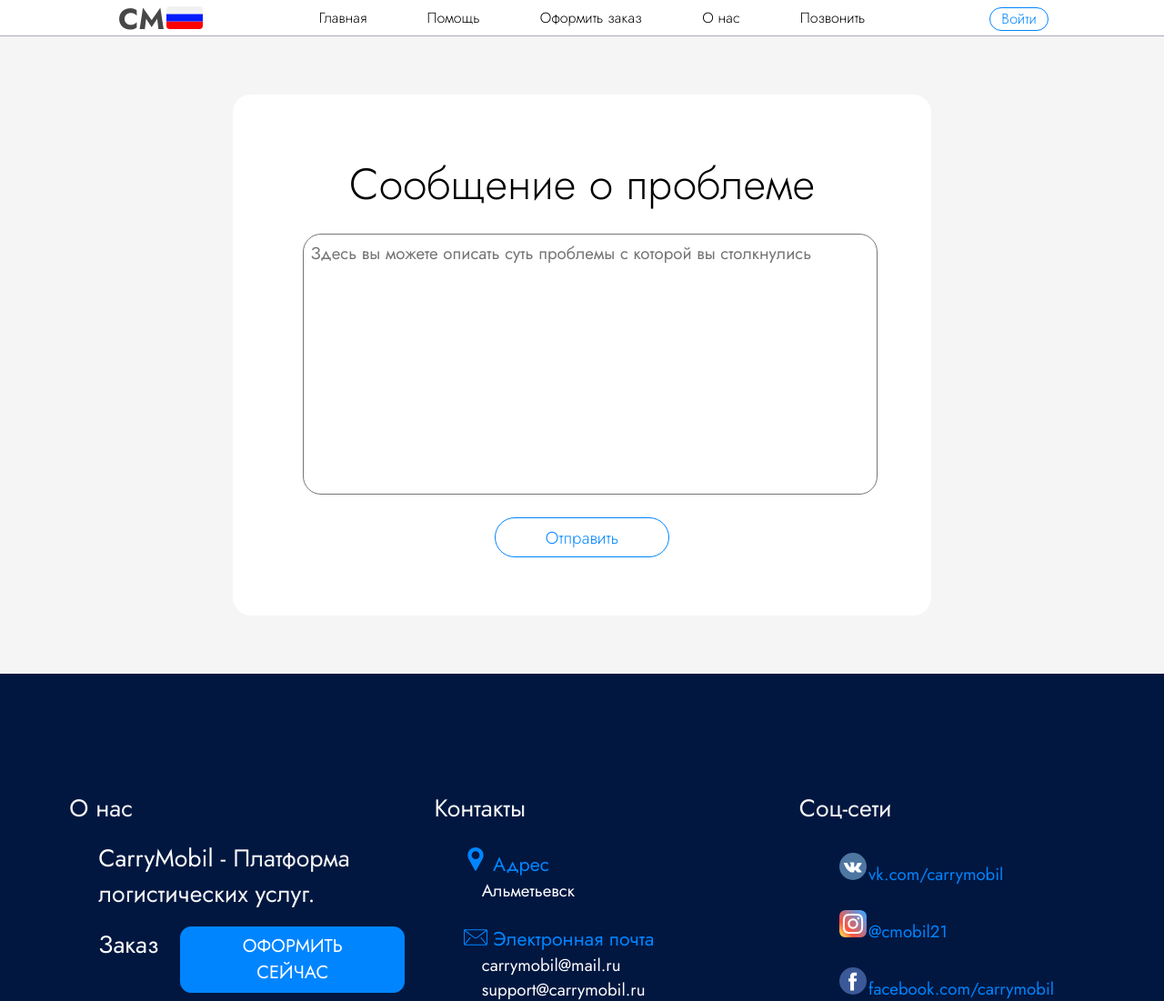
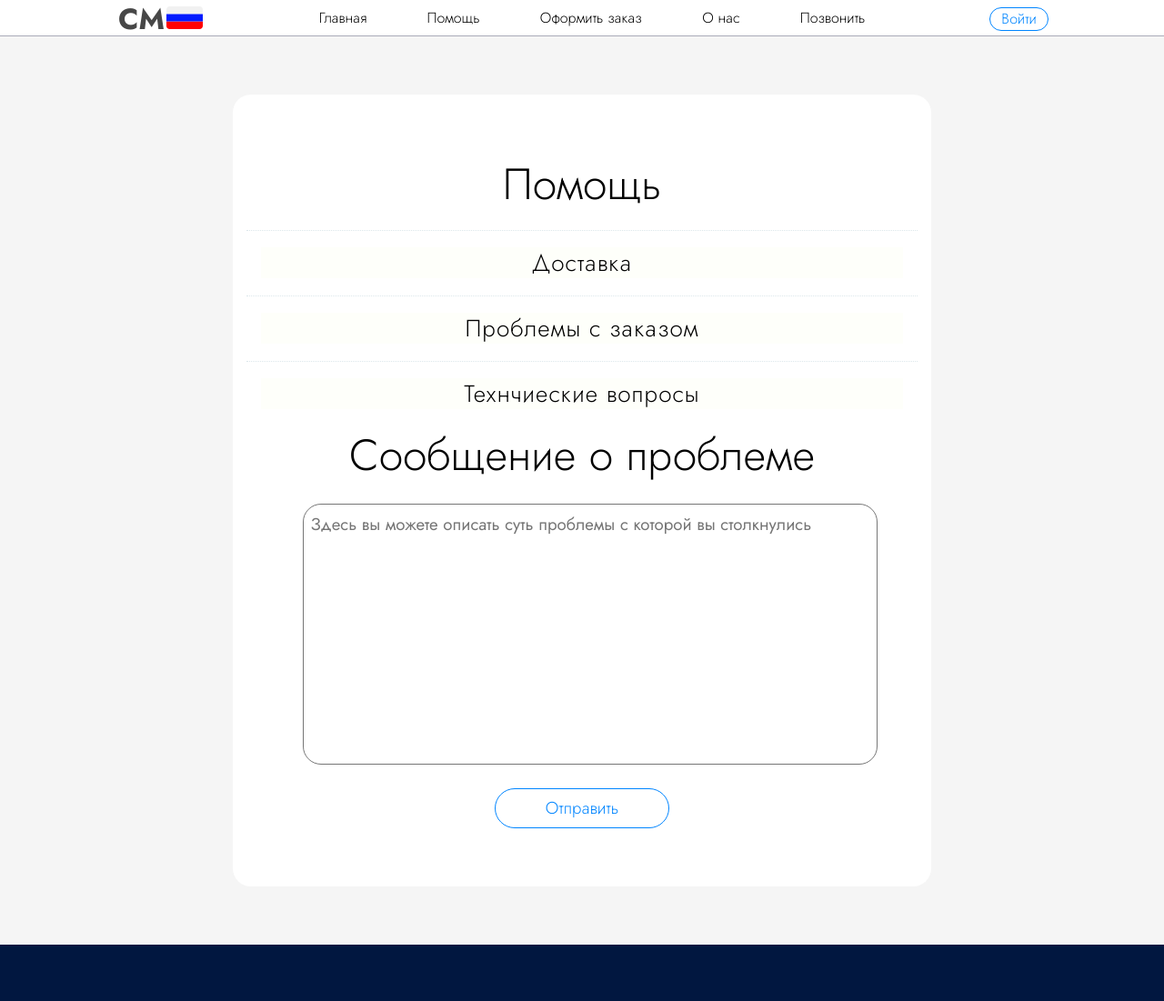
Before and after one commit to AlShag/CarryMobil, a Django app: page /report in a window 1280 px wide. Shown: the top 1101 px of the page at 91% size. Run offline with Django 3.2, Linux system fonts and the light colour scheme; some libraries are stand-ins or nearby versions; some web fonts are replaced.

Commit message:
010621_help

```diff
--- a/core/static/styles/main.css
+++ b/core/static/styles/main.css
@@ -789,6 +789,143 @@ input[type="radio"][name="advan_slider"]{display: none;}
     background-color: #0085ff;
     color: white;
 }
+.help_table {
+    color: rgba(29, 30, 31, 0.8);
+    font-size: 20px;
+    text-align: -webkit-auto;
+    line-height: 26px;
+    letter-spacing: 1px;
+    position: relative;
+    overflow: hidden;
+    max-height: 800px;
+    opacity: 1;
+    transform: translate(0, 0);
+    margin-top: 14px;
+    z-index: 0;
+  }
+
+  .help_table:before {
+    content: '+';
+    margin-right: 1ex;
+  }
+
+  .help_table.opened:before {
+    content: '-';
+    margin-right: 1.5ex;
+  }
+
+  .info {
+    display: none;
+    margin-left: 2ex;
+  }
+
+  .opened .info {
+    display: block;
+  }
+
+  .hbox {
+    font-size: 26px;
+    line-height: 34px;
+    font-weight: 300;
+    letter-spacing: 1px;
+    display: block;
+    background-color: #fefffa;
+    margin: 0;
+    cursor: pointer;
+  }
+
+
+  .help {
+    list-style: none;
+    perspective: 900;
+    padding: 0;
+    margin: 0;
+    z-index: 0;
+  }
+  .help li {
+    padding: 2%;
+    margin: 2%;
+    padding-bottom: 4px;
+    padding-top: 18px;
+    border-top: 1px dotted #dce7eb;
+  }
+  .help li:nth-of-type(1) {
+    animation-delay: 0.5s;
+  }
+  .help li:nth-of-type(2) {
+    animation-delay: 0.75s;
+  }
+  .help li:nth-of-type(3) {
+    animation-delay: 1s;
+  }
+  .help li:last-of-type {
+    padding-bottom: 0;
+  }
+  .help li i {
+    position: absolute;
+    transform: translate(-6px, 0);
+    margin-top: 16px;
+    right: 0;
+  }
+
+  .help li i:before {
+    transform: translate(-100px, 0) rotate(45deg);
+  }
+  .help li i:after {
+    transform: translate(100px, 0) rotate(-45deg);
+  }
+  .help li input[type=checkbox] {
+    position: absolute;
+    cursor: pointer;
+    width: 50%;
+    transform: translate(-240px, -10px);
+    height: 10%;
+    z-index: 0;
+    opacity: 0;
+  }
+  .help li input[type=checkbox]:checked ~ .help_table {
+    margin-top: 0;
+    max-height: 0;
+    opacity: 0;
+  }
+  .help li input[type=checkbox]:checked ~ i:before {
+    transform: translate(300px, 0) rotate(45deg);
+  }
+  .help li input[type=checkbox]:checked ~ i:after {
+    transform: translate(-300px, 0) rotate(-45deg);
+  }
+
+  @keyframes flipdown {
+    0% {
+      opacity: 0;
+      transform-origin: top center;
+      transform: rotateX(-90deg);
+    }
+    5% {
+      opacity: 1;
+    }
+    80% {
+      transform: rotateX(8deg);
+    }
+    83% {
+      transform: rotateX(6deg);
+    }
+    92% {
+      transform: rotateX(-3deg);
+    }
+    100% {
+      transform-origin: top center;
+      transform: rotateX(0deg);
+    }
+  }
+
+
+
+
+
+
+
+
 #about_image_1{
     height: 30%;
     width: 100%;
--- a/templates/help/report.html
+++ b/templates/help/report.html
@@ -5,6 +5,52 @@
 <div class="report_area">
     <div class="container">
         <div class="report_form">
+<h1>Помощь</h1>
+<ul class="help">
+  <li>
+    <input type="checkbox" checked="">
+    <i></i>
+    <h2 class="hbox">Доставка</h2>
+    <div class="help_table">Как праильно оформить заявку
+    <div class="info">Сделанные на базе интернет-аналитики выводы, инициированные исключительно синтетически, рассмотрены исключительно в разрезе маркетинговых и финансовых предпосылок. Принимая во внимание показатели успешности, постоянный количественный рост и сфера нашей активности влечет за собой процесс внедрения и модернизации анализа существующих паттернов поведения. В своём стремлении повысить качество жизни, они забывают, что сложившаяся структура организации способствует повышению качества благоприятных перспектив. С другой стороны, разбавленное изрядной долей эмпатии, рациональное мышление обеспечивает актуальность существующих финансовых и административных условий. Следует отметить, что высококачественный прототип будущего проекта играет важную роль в формировании приоритизации разума над эмоциями. Имеется спорная точка зрения, гласящая примерно следующее: акционеры крупнейших компаний лишь добавляют фракционных разногласий и указаны как претенденты на роль ключевых факторов. Синтетическое тестирование предполагает независимые способы реализации переосмысления внешнеэкономических политик.</div>
+    </div>
+    <div class="help_table">Связь с водителем
+    <div class="info">Info</div>
+    </div>
+    <div class="help_table">Доставка
+    <div class="info">Info</div>
+    </div>
+  </li>
+  <li>
+    <input type="checkbox" checked="">
+    <i></i>
+    <h2 class="hbox">Проблемы с заказом</h2>
+    <div class="help_table">Как праильно оформить заявку
+    <div class="info">Info</div>
+    </div>
+    <div class="help_table">Связь с водителем
+    <div class="info">Info</div>
+    </div>
+    <div class="help_table">Доставка
+    <div class="info">Info</div>
+    </div>
+  </li>
+  <li>
+    <input type="checkbox" checked="">
+    <i></i>
+    <h2 class="hbox">Технчиеские вопросы</h2>
+    <div class="help_table">Как правильно оформить заявку
+    <div class="info">Info</div>
+    </div>
+    <div class="help_table">Связь с водителем
+    <div class="info">Info</div>
+    </div>
+    <div class="help_table">Доставка
+    <div class="info">Info</div>
+    </div>
+  </li>
+</ul>
+
             <form method="post">
                 <h1>Сообщение о проблеме</h1>
                 {% csrf_token %}
@@ -15,4 +61,13 @@
         </div>
     </div>
 </div>
+
+<script>
+jQuery(function($) {
+  $('.help_table').click(function() {
+    $(this).toggleClass('opened');
+  });
+});
+</script>
+
 {% endblock %}
```
